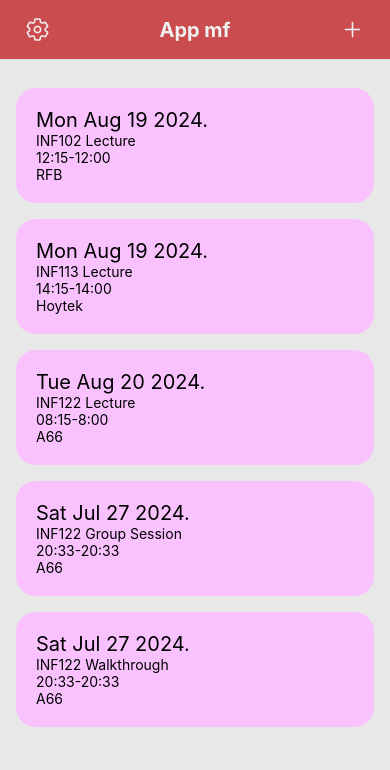
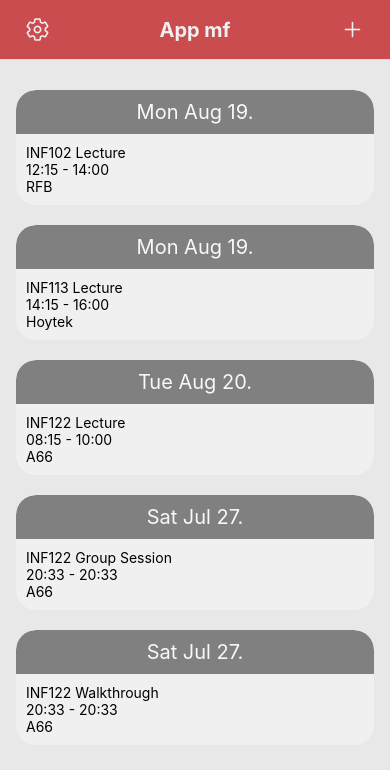
Before and after one commit to sunelianes/calendar, a React Native app: screen / in a window 390 px wide. Shown: the top 770 px of the page. Built offline with nearby package versions, Linux system fonts and the light colour scheme.

Commit message:
factored out methods

```diff
--- a/src/components/CalendarItem.tsx
+++ b/src/components/CalendarItem.tsx
@@ -14,29 +14,48 @@ export const CalendarItem: React.FC<CalendarItemProps> = (props: CalendarItemPro
     const { subjectCode, start, end, location, eventType } = props
     return (
         <View style={styles.item}>
-            <Text style={styles.header}>{start.toDateString()}.</Text>
-            <Text>{subjectCode} {eventType.toString()}</Text>
-            <Text>
-                {start.getHours() < 10 ? 0 : ''}{start.getHours()}:{start.getMinutes() < 10 ? 0 : ''}{start.getMinutes()}
-                -
-                {end.getHours() < 10 ? 0 : ''}{start.getHours()}:{end.getMinutes() < 10 ? 0 : ''}{end.getMinutes()}
-            </Text>
-            <Text>{location}</Text>
+            <Text style={styles.header}>{formatHeader(start)}.</Text>
+            <View style={styles.content}>
+                <Text>{subjectCode} {eventType.toString()}</Text>
+                <Text>
+                    {formatTimeFromDate(start)} - {formatTimeFromDate(end)}
+                </Text>
+                <Text>{location}</Text>
+            </View>
         </View>
     )
 }
 
+function formatTimeFromDate(time: Date): string {
+    return addZeroBefore(time.getHours()) + ':' + addZeroBefore(time.getMinutes());
+}
+
+function addZeroBefore(num: number): string {
+    return num < 10 ? '0' + num.toString() : num.toString();
+}
+
+function formatHeader(date: Date): string {
+    return date.toDateString().slice(0, -5)
+}
+
 const styles = StyleSheet.create({
     item: {
-        backgroundColor: '#f9c2ff',
-        padding: 20,
-        marginVertical: 8,
+        backgroundColor: '#f0f0f0',
+        marginVertical: 10,
         marginHorizontal: 16,
         borderRadius: 20,
+        overflow: 'hidden',  // Ensure the rounded corners are respected
     },
     header: {
         fontSize: 20,
-        alignSelf: "center",
-        width: "100%",
-    }
-})
+        textAlign: "center",
+        color: '#f8f8f8',
+        backgroundColor: 'gray',
+        padding: 10,
+        borderTopLeftRadius: 20,
+        borderTopRightRadius: 20,
+    },
+    content: {
+        padding: 10,
+    },
+});
```
